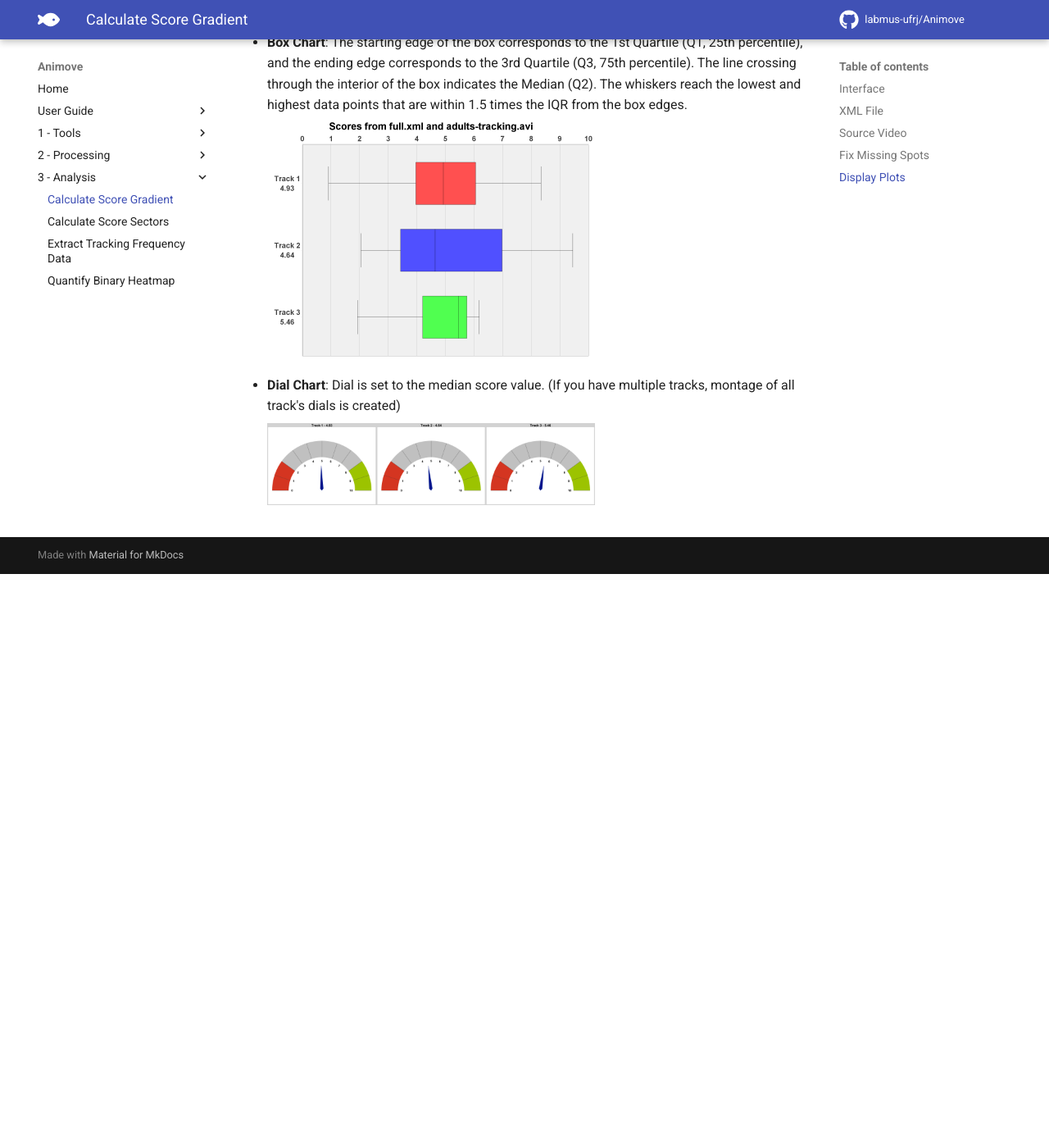
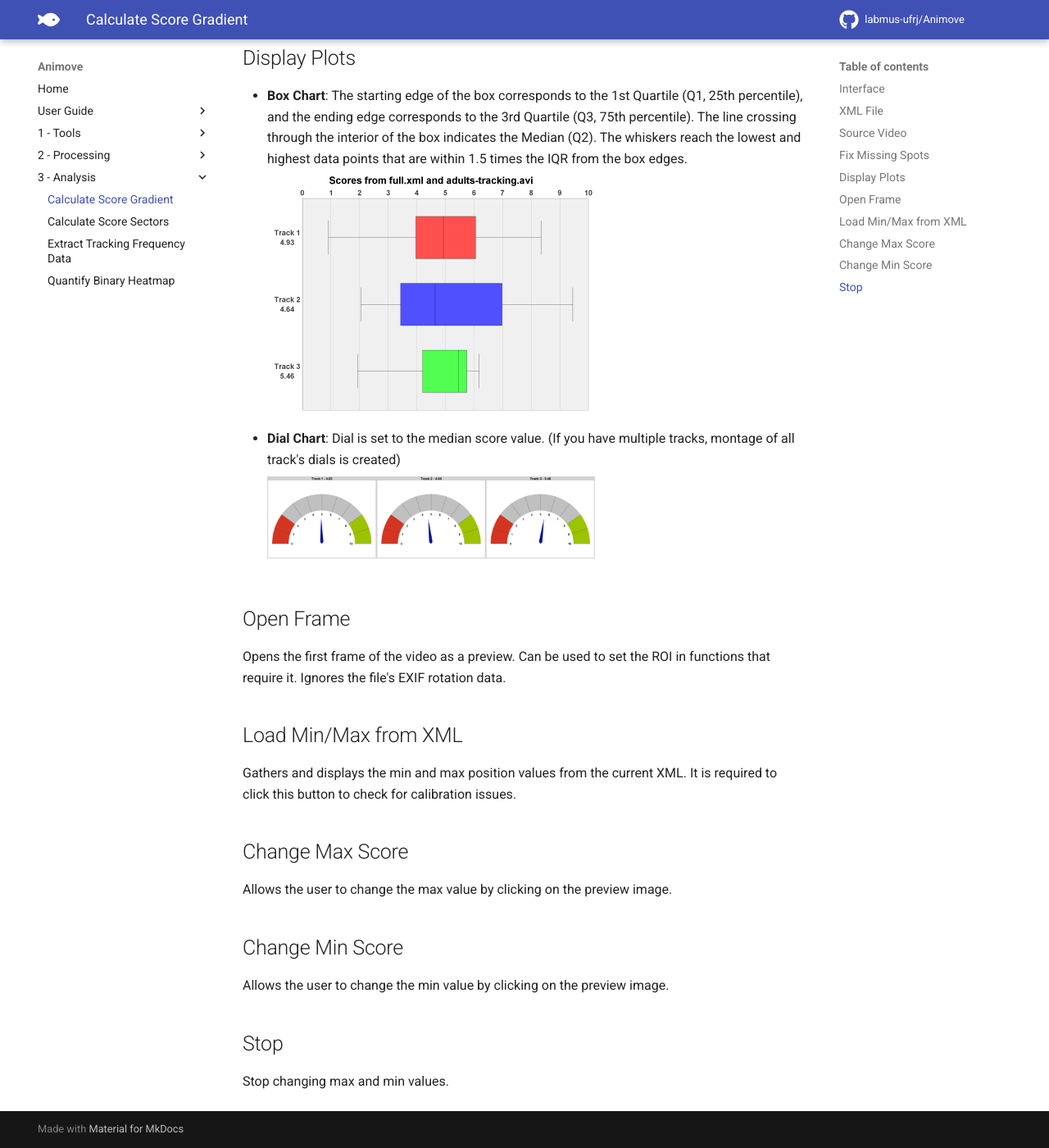
Before and after one commit to labmus-ufrj/Animove, an MkDocs documentation site: the page built from docs/docs/analysis/score-gradient.md, in a window 1280 px wide and 1400 px high, scrolled down 1411 px. Shown: the whole window at 82% size. Built offline with MkDocs 1.6.1 and Material for MkDocs 9.7.7, drawn with Linux system fonts in a browser that asks for light colours; comment, search, counter and statistics services are not loaded; before the commit the page ends 2111 px from its top, so only the background shows below that; some of the changed text lies outside the part shown.

Commit message:
Update score-gradient.md

```diff
--- a/docs/docs/analysis/score-gradient.md
+++ b/docs/docs/analysis/score-gradient.md
@@ -1,4 +1,6 @@
 # Calculate Score Gradient
+
+From user-defined min and max values, calculates a score (0-10) of each spot from Trackmate.
 
 ## Interface
 ![Interface image](img/gui-score-gradient.png){ width="400em" }
@@ -26,3 +28,18 @@ There's no prejudice in setting this to `True` if you have a perfect tracking, w
    * **Dial Chart**: Dial is set to the median score value. (If you have multiple tracks, montage of all track's dials is created)
 
      ![Dial Chart image](img/output-score-gradient-dial.png){ width="400em" }
+
+--8<-- "open-frame.md"
+
+## Load Min/Max from XML
+Gathers and displays the min and max position values from the current XML.
+It is required to click this button to check for calibration issues.
+
+## Change Max Score
+Allows the user to change the max value by clicking on the preview image.
+
+## Change Min Score
+Allows the user to change the min value by clicking on the preview image.
+
+## Stop
+Stop changing max and min values.
```
